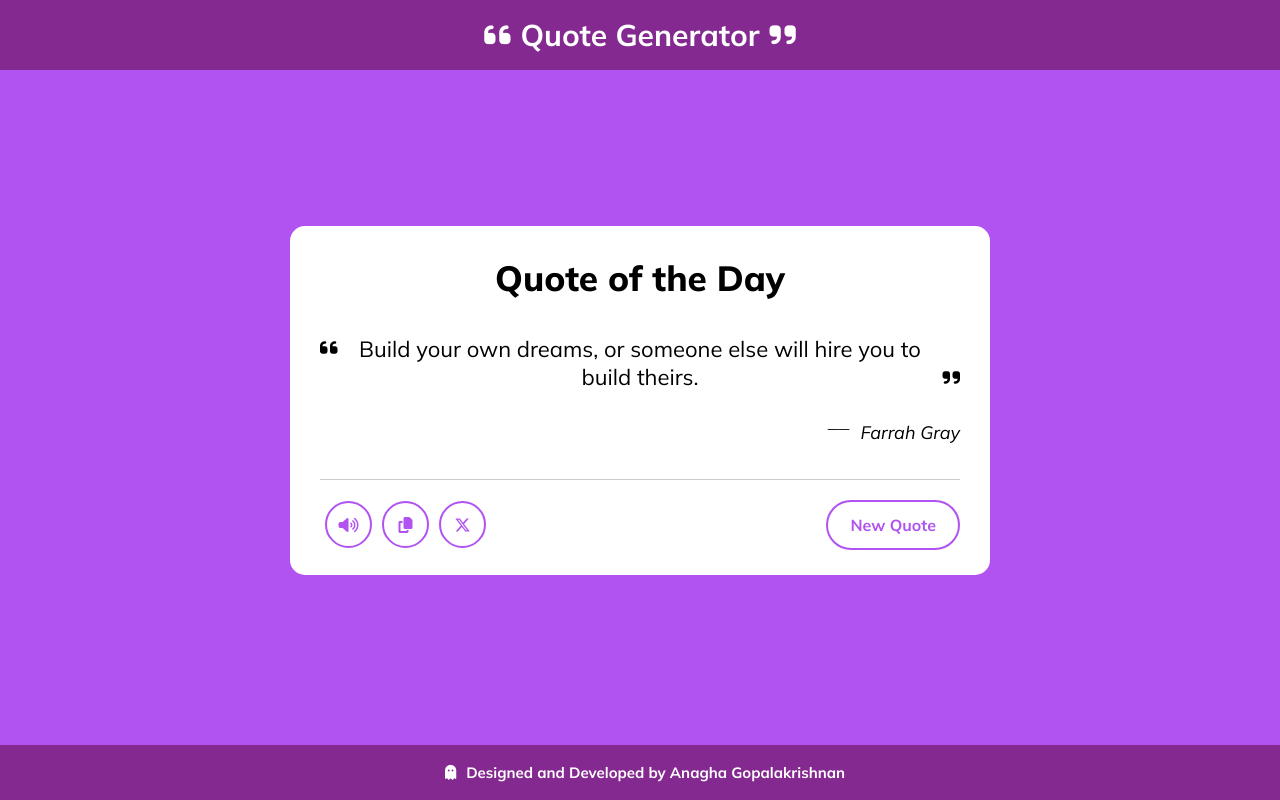
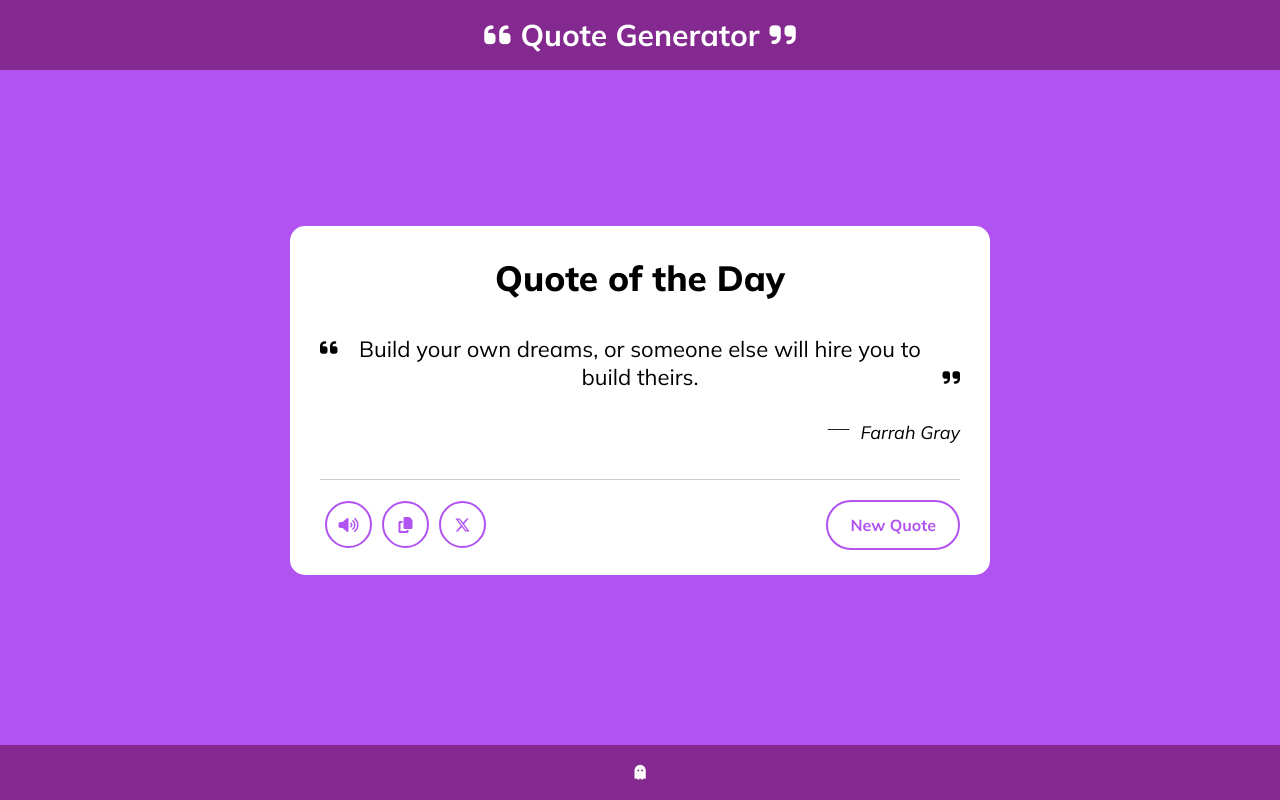
Before and after one commit to anaghagopu/Quote-Generator, a plain HTML site: page index.html in a window 1280 px wide. Drawn offline with Linux system fonts and the light colour scheme.

Commit message:
Update index.html

```diff
--- a/index.html
+++ b/index.html
@@ -33,7 +33,7 @@
             </div>
         </div>
     </div>
-    <footer id="foot"><j class="fa-solid fa-ghost"></j>Designed and Developed by Anagha Gopalakrishnan</footer>
+    <footer id="foot"><j class="fa-solid fa-ghost"></j></footer>
     <script src="script.js"></script>
 </body>
 </html>
```
